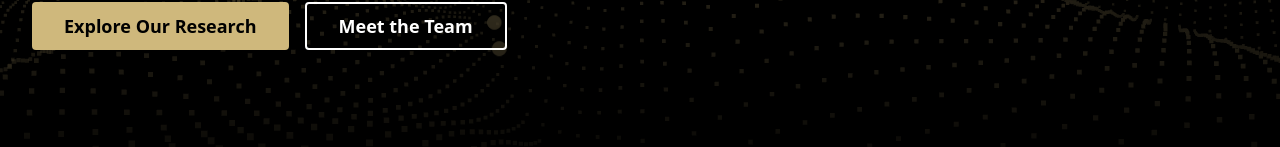
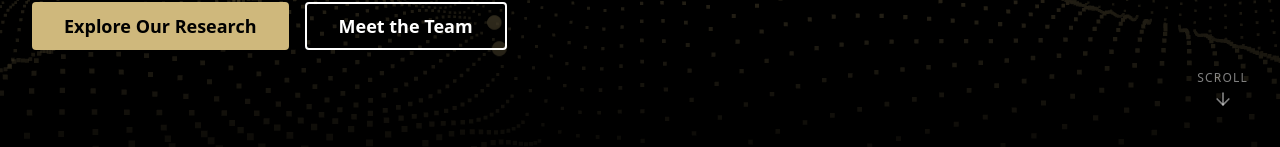
Before and after one commit to hayesbh/cu-ailab-website, a Next.js app: page / in a window 1280 px wide. Shown: the part 673-820 px from the top of the page. Built offline with nearby package versions, Linux system fonts and the light colour scheme.

Commit message:
Added scroll note

```diff
--- a/src/app/join-us/page.tsx
+++ b/src/app/join-us/page.tsx
@@ -134,7 +134,7 @@ export default function JoinUsPage() {
                     <span className="text-primary font-bold text-xs uppercase tracking-widest mb-2 block">Why Boulder?</span>
                     <h2 className="text-4xl md:text-5xl font-bold text-black dark:text-white mb-6 leading-tight">Research meets <br/>Adventure.</h2>
                     <p className="text-lg text-text-muted dark:text-text-muted-dark mb-6">
-                        Located at the base of the Rocky Mountains, CU Boulder offers an unparalleled quality of life. CAIR members enjoy 300 days of sunshine, world-class hiking and skiing, and a vibrant downtown just minutes from the lab.
+                        Located at the base of the Rocky Mountains, CU Boulder offers an unparalleled quality of life. AI@CUBoulder members enjoy 300 days of sunshine, world-class hiking and skiing, and a vibrant downtown just minutes from the lab.
                     </p>
                     <p className="text-lg text-text-muted dark:text-text-muted-dark mb-8">
                         Beyond the outdoors, Boulder is a burgeoning tech hub with heavy industry presence from Google, Apple, and Amazon, providing ample collaboration opportunities for our researchers.
--- a/src/components/home/Hero.tsx
+++ b/src/components/home/Hero.tsx
@@ -2,6 +2,7 @@
 
 import { motion } from 'framer-motion';
 import Link from 'next/link';
+import { ArrowDown } from 'lucide-react';
 
 import { ThreeGraph } from './ThreeGraph';
 
@@ -76,6 +77,17 @@ export function Hero({ data, ticker_items }: HeroProps) {
         </div>
       </div>
 
+      {/* Scroll Indicator */}
+      <motion.div
+        initial={{ opacity: 0 }}
+        animate={{ opacity: 1 }}
+        transition={{ delay: 1, duration: 1 }}
+        className="absolute bottom-24 right-8 z-20 hidden md:flex flex-col items-center gap-2 text-white/50 pointer-events-none"
+      >
+        <span className="text-xs uppercase tracking-widest font-medium">Scroll</span>
+        <ArrowDown className="h-5 w-5 animate-bounce" />
+      </motion.div>
+
       {/* Ticker */}
       <div className="absolute bottom-0 left-0 w-full border-t border-white/10 bg-black/40 backdrop-blur-md py-4">
         <div className="flex overflow-hidden whitespace-nowrap">
```
